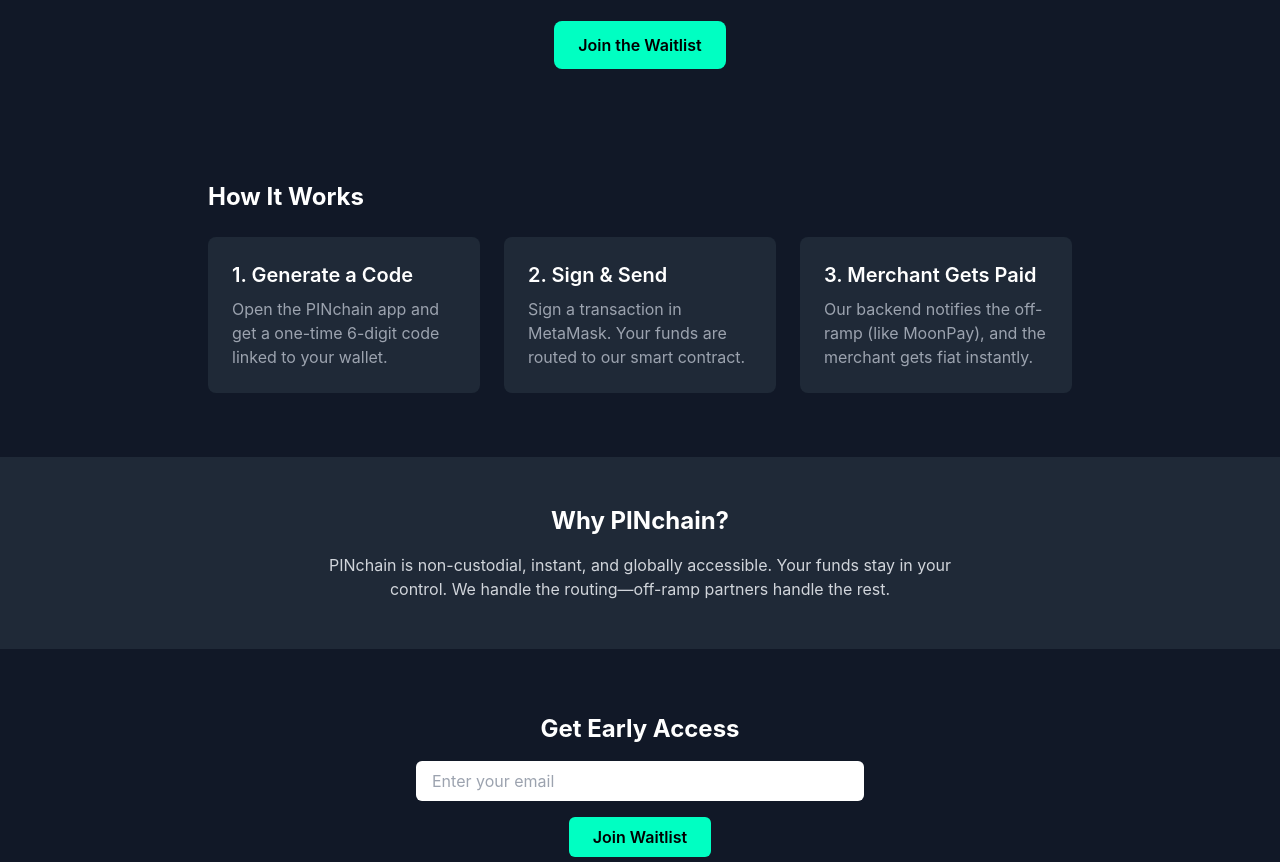
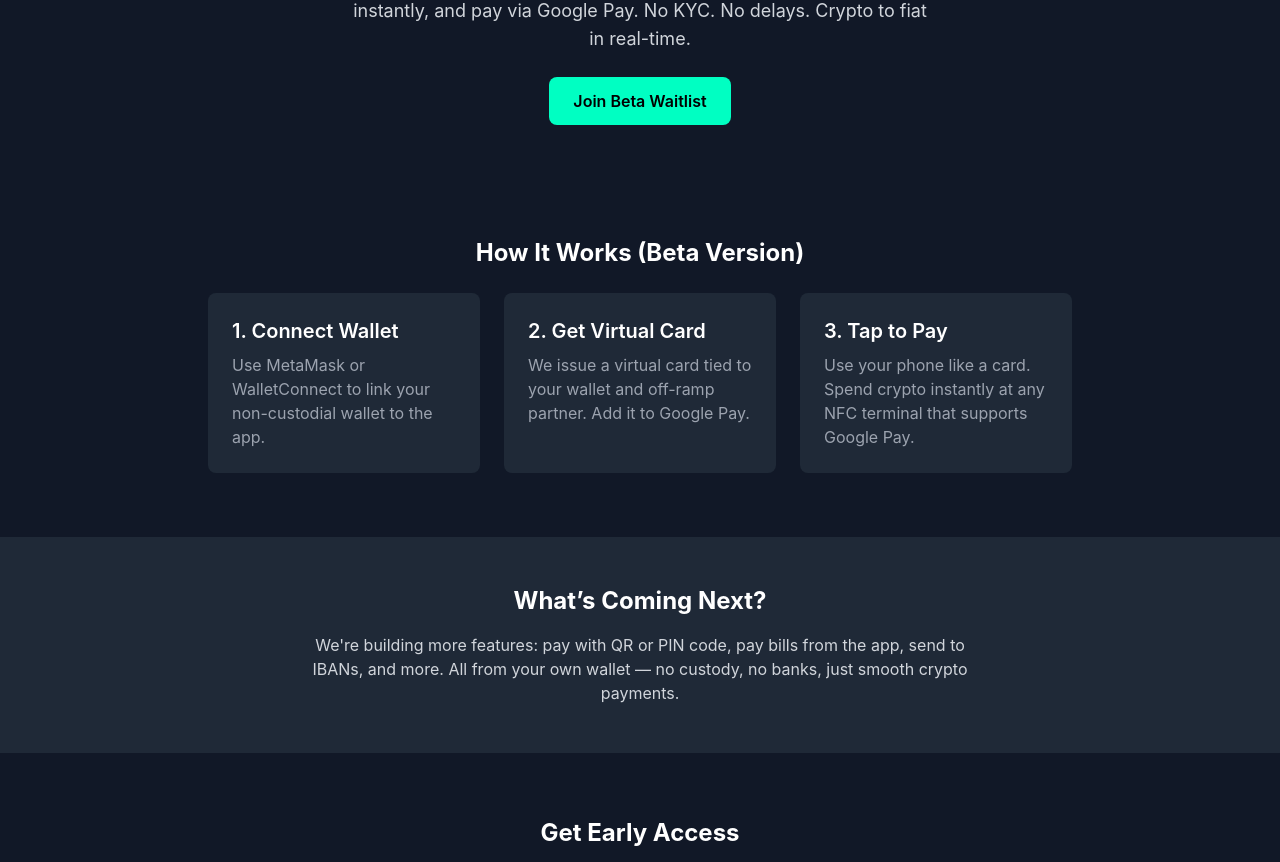
Before and after one commit to pinchain-app/pinchain-landing, a plain HTML site: page index.html in a window 1280 px wide. Shown: the part 247-1109 px from the top of the page. Drawn offline with nearby package versions, Linux system fonts and the light colour scheme.

Commit message:
index.html

```diff
--- a/index.html
+++ b/index.html
@@ -3,7 +3,7 @@
 <head>
   <meta charset="UTF-8" />
   <meta name="viewport" content="width=device-width, initial-scale=1.0" />
-  <title>PINchain – Pay with Crypto in the Real World</title>
+  <title>PINchain – Crypto Wallet Payments Reimagined</title>
   <link href="https://cdn.jsdelivr.net/npm/tailwindcss@2.2.19/dist/tailwind.min.css" rel="stylesheet">
   <style>
     body { font-family: 'Inter', sans-serif; }
@@ -13,33 +13,35 @@
   <header class="text-center py-12">
     <img src="PINlogo.png" alt="PINchain Logo" class="mx-auto w-24 mb-4">
 
-    <h1 class="text-4xl font-bold">Turn Your Wallet Into a Payment Device</h1>
-    <p class="mt-4 text-lg text-gray-300">Use your crypto wallet to pay in physical stores using a code or tap. No banks. No cards. Just crypto → fiat in seconds.</p>
-    <a href="#signup" class="mt-6 inline-block px-6 py-3 bg-primary hover:bg-primary-dark rounded-lg font-semibold text-black">Join the Waitlist</a>
+    <h1 class="text-4xl font-bold">Beta Launch: Pay from Your Wallet with a Virtual Card</h1>
+    <p class="mt-4 text-lg text-gray-300 max-w-xl mx-auto">
+      Connect your non-custodial crypto wallet, get a virtual card instantly, and pay via Google Pay. No KYC. No delays. Crypto to fiat in real-time.
+    </p>
+    <a href="#signup" class="mt-6 inline-block px-6 py-3 bg-primary hover:bg-primary-dark rounded-lg font-semibold text-black">Join Beta Waitlist</a>
   </header>
 
   <section class="py-16 px-4 max-w-4xl mx-auto">
-    <h2 class="text-2xl font-bold mb-6">How It Works</h2>
+    <h2 class="text-2xl font-bold mb-6 text-center">How It Works (Beta Version)</h2>
     <div class="grid grid-cols-1 md:grid-cols-3 gap-6">
       <div class="bg-gray-800 p-6 rounded-lg">
-        <h3 class="text-xl font-semibold">1. Generate a Code</h3>
-        <p class="text-gray-400 mt-2">Open the PINchain app and get a one-time 6-digit code linked to your wallet.</p>
+        <h3 class="text-xl font-semibold">1. Connect Wallet</h3>
+        <p class="text-gray-400 mt-2">Use MetaMask or WalletConnect to link your non-custodial wallet to the app.</p>
       </div>
       <div class="bg-gray-800 p-6 rounded-lg">
-        <h3 class="text-xl font-semibold">2. Sign & Send</h3>
-        <p class="text-gray-400 mt-2">Sign a transaction in MetaMask. Your funds are routed to our smart contract.</p>
+        <h3 class="text-xl font-semibold">2. Get Virtual Card</h3>
+        <p class="text-gray-400 mt-2">We issue a virtual card tied to your wallet and off-ramp partner. Add it to Google Pay.</p>
       </div>
       <div class="bg-gray-800 p-6 rounded-lg">
-        <h3 class="text-xl font-semibold">3. Merchant Gets Paid</h3>
-        <p class="text-gray-400 mt-2">Our backend notifies the off-ramp (like MoonPay), and the merchant gets fiat instantly.</p>
+        <h3 class="text-xl font-semibold">3. Tap to Pay</h3>
+        <p class="text-gray-400 mt-2">Use your phone like a card. Spend crypto instantly at any NFC terminal that supports Google Pay.</p>
       </div>
     </div>
   </section>
 
   <section class="bg-gray-800 py-12 text-center">
-    <h2 class="text-2xl font-bold">Why PINchain?</h2>
+    <h2 class="text-2xl font-bold">What’s Coming Next?</h2>
     <p class="mt-4 max-w-2xl mx-auto text-gray-300">
-      PINchain is non-custodial, instant, and globally accessible. Your funds stay in your control. We handle the routing—off-ramp partners handle the rest.
+      We're building more features: pay with QR or PIN code, pay bills from the app, send to IBANs, and more. All from your own wallet — no custody, no banks, just smooth crypto payments.
     </p>
   </section>
 
@@ -48,14 +50,14 @@
     <form id="waitlistForm" action="https://formspree.io/f/xovenayk" method="POST" class="max-w-md mx-auto">
       <input type="email" name="email" placeholder="Enter your email" required class="w-full px-4 py-2 rounded-md text-black">
       <button type="submit" class="mt-4 px-6 py-2 bg-primary hover:bg-primary-dark rounded-md font-semibold text-black">
-        Join Waitlist
+        Join Beta Waitlist
       </button>
-      <p id="formMessage" class="hidden mt-4 text-green-400">Thank you! You’re on the waitlist.</p>
+      <p id="formMessage" class="hidden mt-4 text-green-400">Thank you! You’re on the list for beta access.</p>
     </form>
   </section>
 
   <footer class="text-center py-6 text-gray-500">
-    &copy; 2025 PINchain. All rights reserved.
+    &copy; 2025 PINchain. Crypto Freedom, Real-World Payments.
   </footer>
 
   <style>
```
